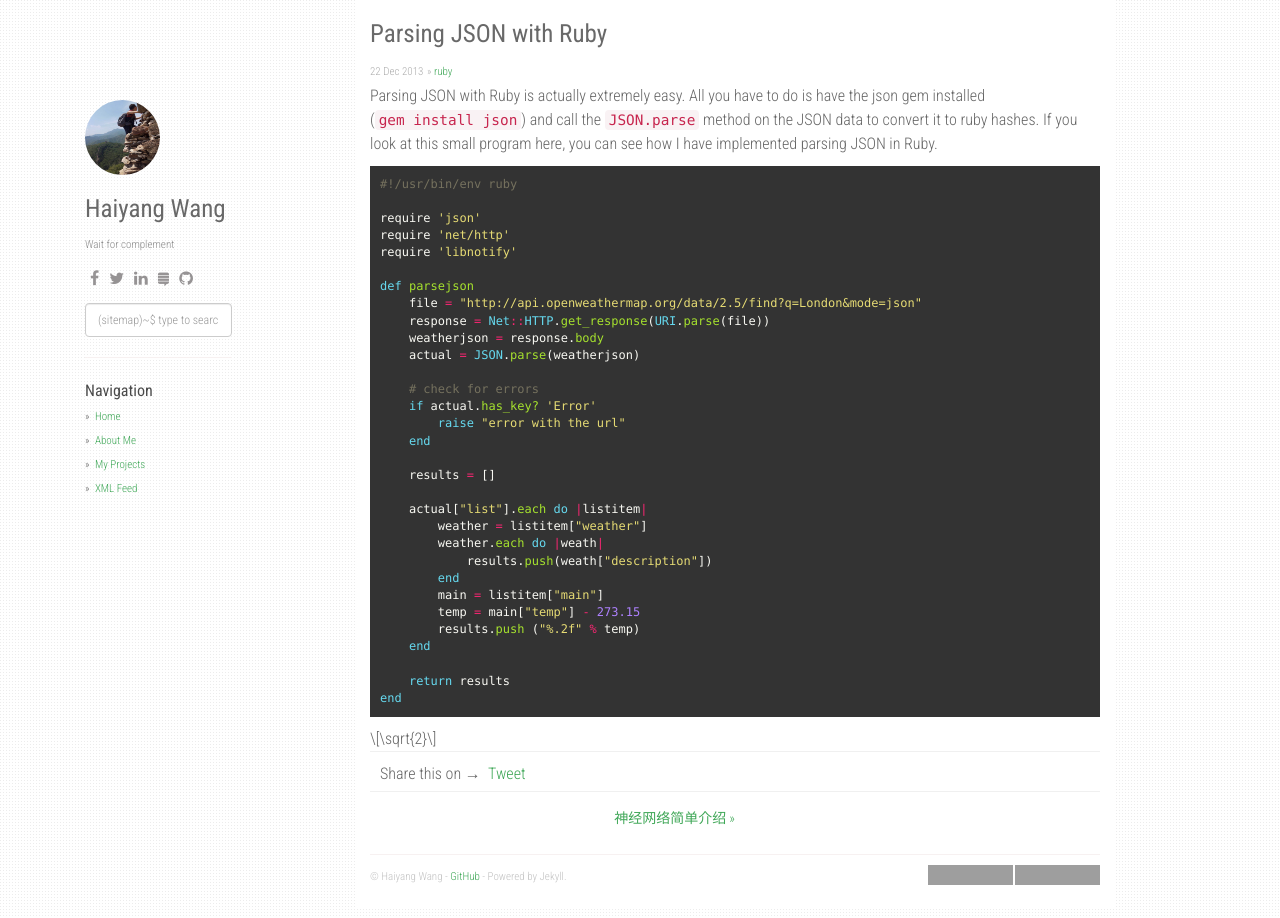
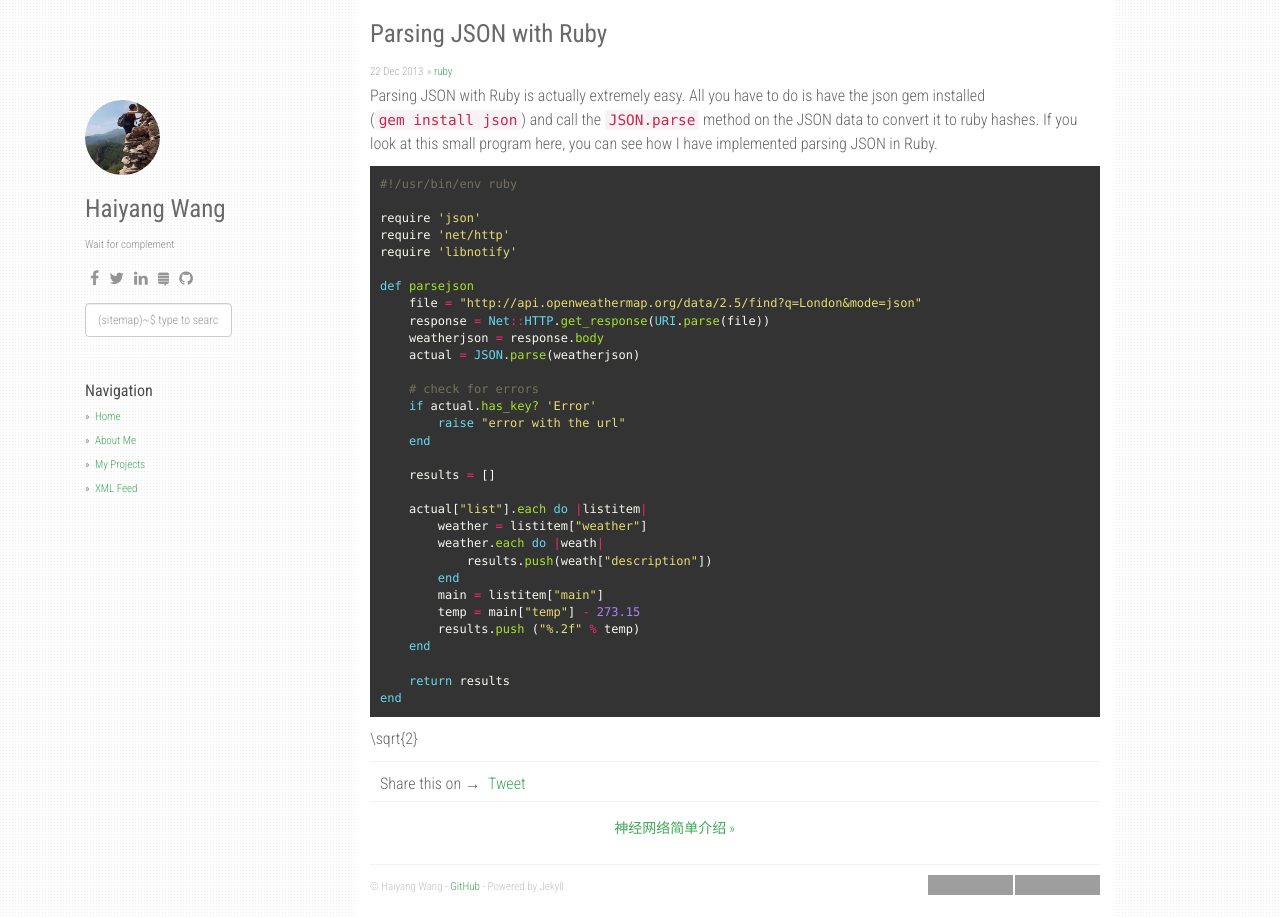
Before and after one commit to EverestOcean/oceanote, a Jekyll site: the page built from _posts/2013-12-23-ruby-json.markdown, in a window 1280 px wide. Built offline with Jekyll 4.4.1, drawn with Linux system fonts in a browser that asks for light colours; nearby versions of some CDN libraries; comment, search, counter and statistics services are not loaded; grey boxes are pictures that could not be loaded.

```diff
--- a/_posts/2013-12-23-ruby-json.markdown
+++ b/_posts/2013-12-23-ruby-json.markdown
@@ -42,4 +42,4 @@ end
 
 
 
-$$ \sqrt{2} $$
+\sqrt{2}
```
